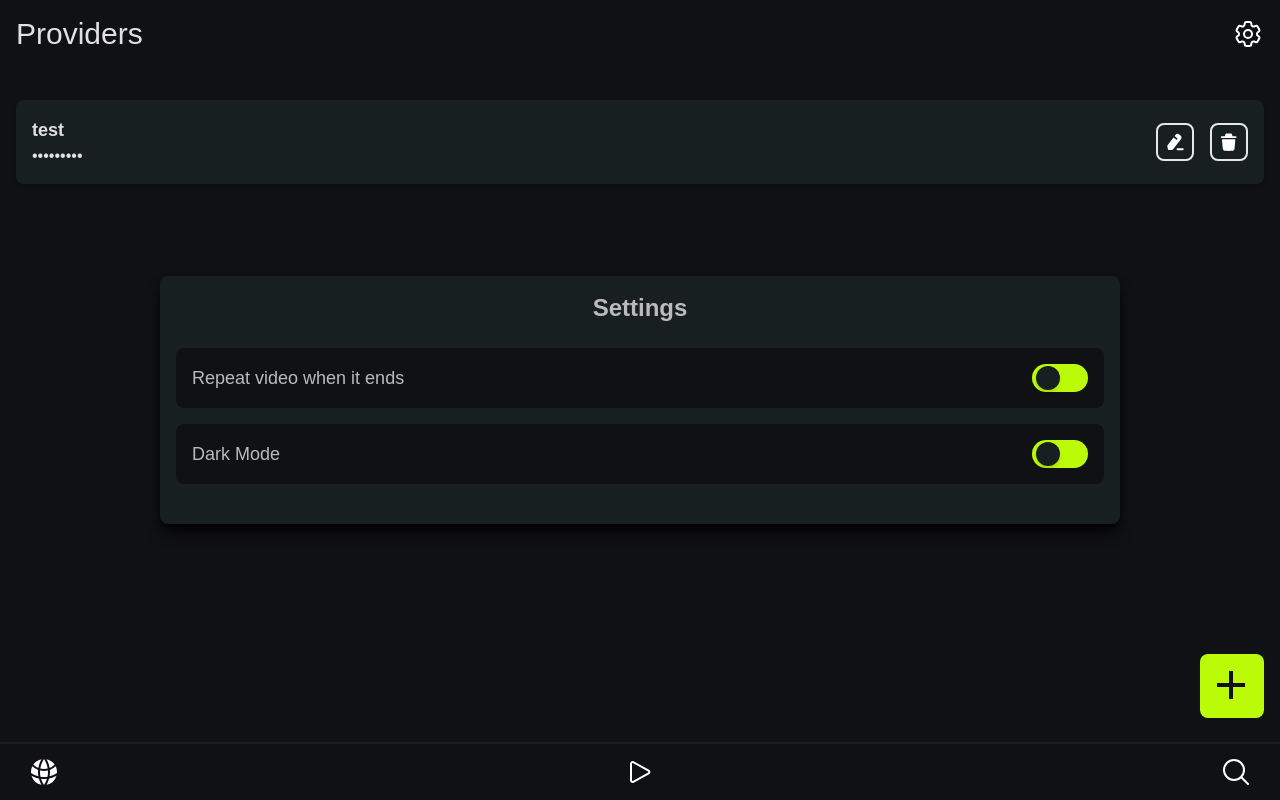
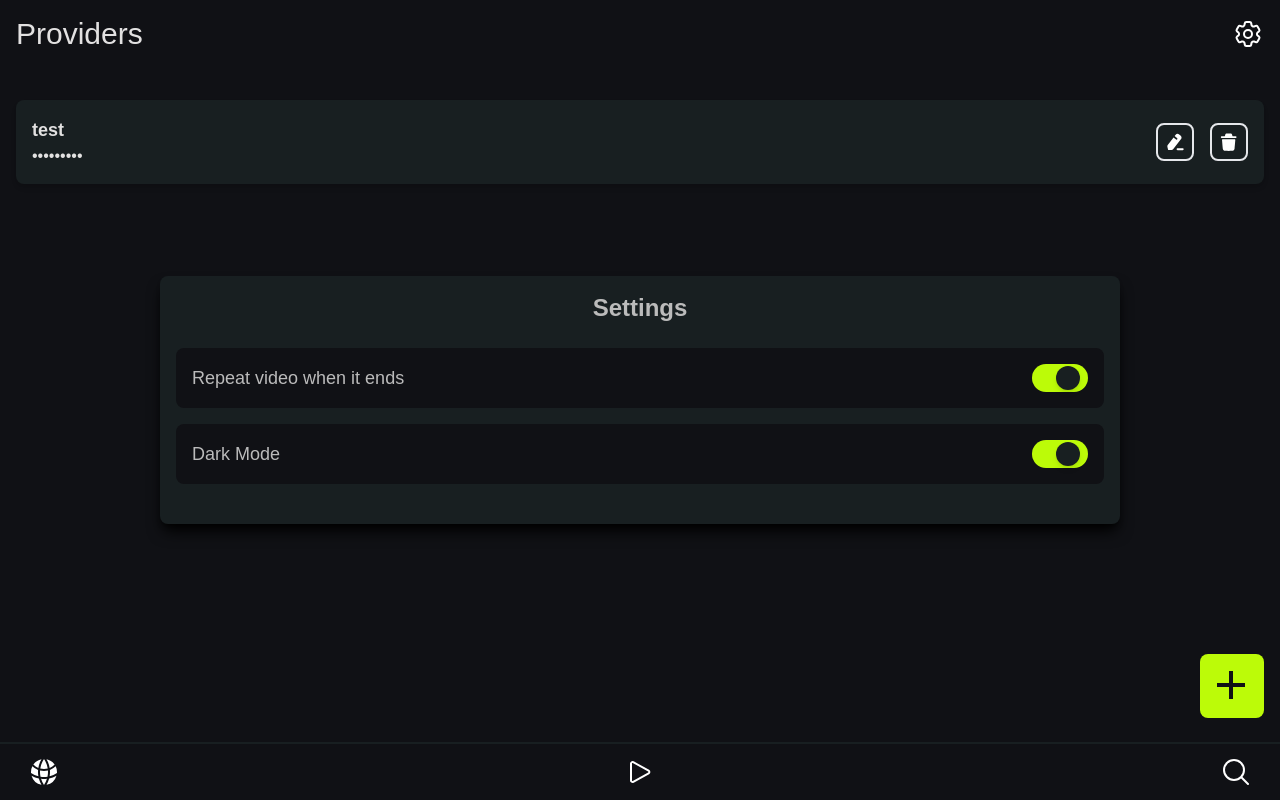
Before and after one commit to dagimg-dot/Vertideo, a React (Vite) app in the folder frontend/: page /provider in a window 1280 px wide. Both pictures are taken after a click on the element 1248 px from the left and 34 px from the top of the page. Built offline with nearby package versions, Linux system fonts and the light colour scheme.

Commit message:
fix: reverse toggle direction for better UX

```diff
--- a/frontend/src/components/Switch.jsx
+++ b/frontend/src/components/Switch.jsx
@@ -14,7 +14,7 @@ const Switch = () => {
       <div
         className={
           "bg-[#181f21] md:w-6 md:h-6 h-5 w-5 rounded-full shadow-md duration-500 ease-in-out" +
-          (toggle ? "" : toggleClass)
+          (toggle ? toggleClass : "")
         }
       ></div>
     </div>
```
